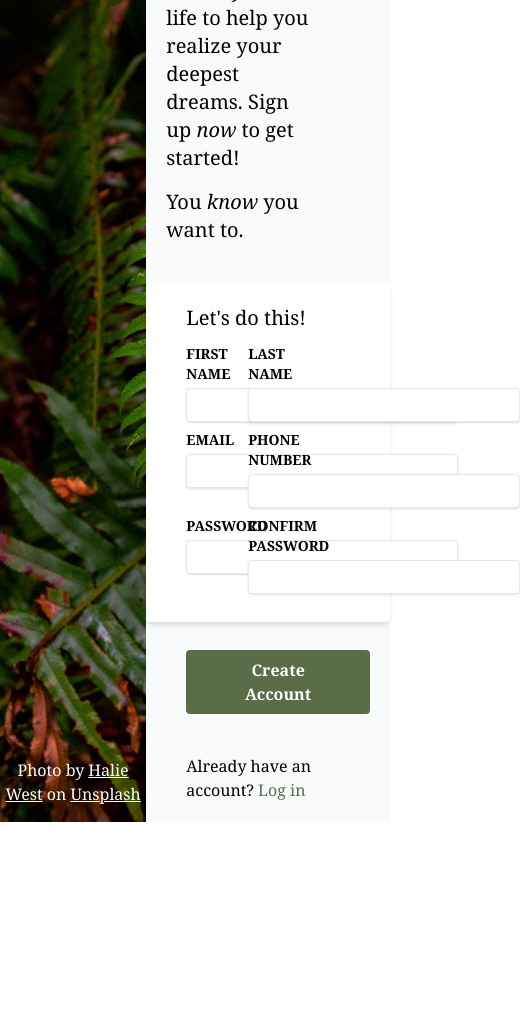
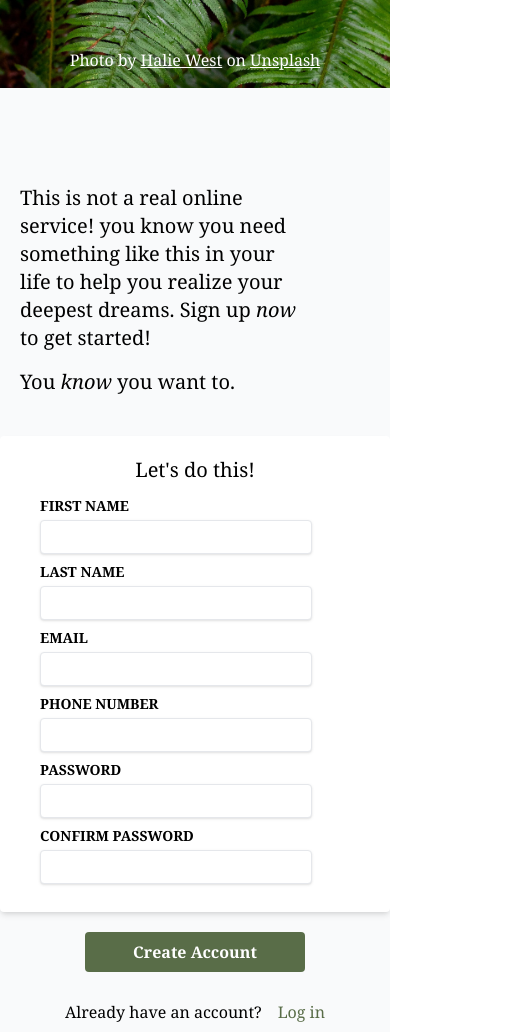
Before and after one commit to CyberGigzz/Project-sign-up-form, a website: page index.html in a window 390 px wide. Shown: the part 288-1320 px from the top of the page, 520 px wide, since content can reach past the window. Before the commit the page ends 1110 px from the top, so only its background shows below. Drawn offline with Linux system fonts and the light colour scheme; files whose address does not match are found by name; a web font is replaced by a local one.

Commit message:
problems with github hosting

```diff
--- a/index.html
+++ b/index.html
@@ -12,9 +12,9 @@
     />
   </head>
   <body class="min-h-screen flex font-serif">
-    <main class="flex flex-1">
+    <main class="flex flex-col lg:flex-row flex-1">
       <div
-        class="flex flex-col justify-between items-center gap-16 bg-[url('../build/img/background_photo.jpg')] bg-no-repeat bg-cover flex-[4.5] text-white"
+        class="flex flex-col justify-between items-center gap-16 bg-[url('../img/background_photo.jpg')] bg-no-repeat bg-cover flex-[4.5] text-white"
       >
         <div
           class="flex justify-center items-center gap-2 bg-black bg-opacity-40 w-full mt-36"
@@ -57,9 +57,9 @@
           </p>
         </div>
 
-        <div class="py-5 pl-10 pr-20 bg-white shadow-md rounded">
-          <form action="#" class="grid grid-cols-2">
-            <h3 class="text-xl mb-3 text-black col-span-2">Let's do this!</h3>
+        <div class="py-5 pl-10 lg:pr-20 pr-10 bg-white shadow-md rounded">
+          <form action="#" class="grid lg:grid-cols-2 md:grid-cols-3 sm:grid-cols-2">
+            <h3 class="text-xl mb-3 text-black lg:col-span-2 md:col-span-3 sm:col-span-2 text-center">Let's do this!</h3>
 
             <div class="mb-2">
               <label for="first_name" class="block text-sm font-semibold mb-1"
@@ -132,7 +132,7 @@
           </form>
         </div>
 
-        <div class="mt-2 p-5 pl-10">
+        <div class="lg:mt-2 lg:p-5 lg:pl-10 flex justify-center py-5">
           <button
             class="bg-[#596D48] hover:bg-[#6F8359] text-white font-bold py-2 px-12 rounded transition duration-300 ease-in-out"
           >
@@ -140,8 +140,8 @@
           </button>
         </div>
 
-        <p class="my-5 mx-10">
-          Already have an account? <a class="text-[#596D48]" href="#">Log in</a>
+        <p class="lg:my-5 lg:mx-10 flex justify-center py-2">
+          Already have an account? <a class="text-[#596D48] ml-4" href="#">Log in</a>
         </p>
       </div>
     </main>
```
Also changed, not shown: build/css/style.css.
